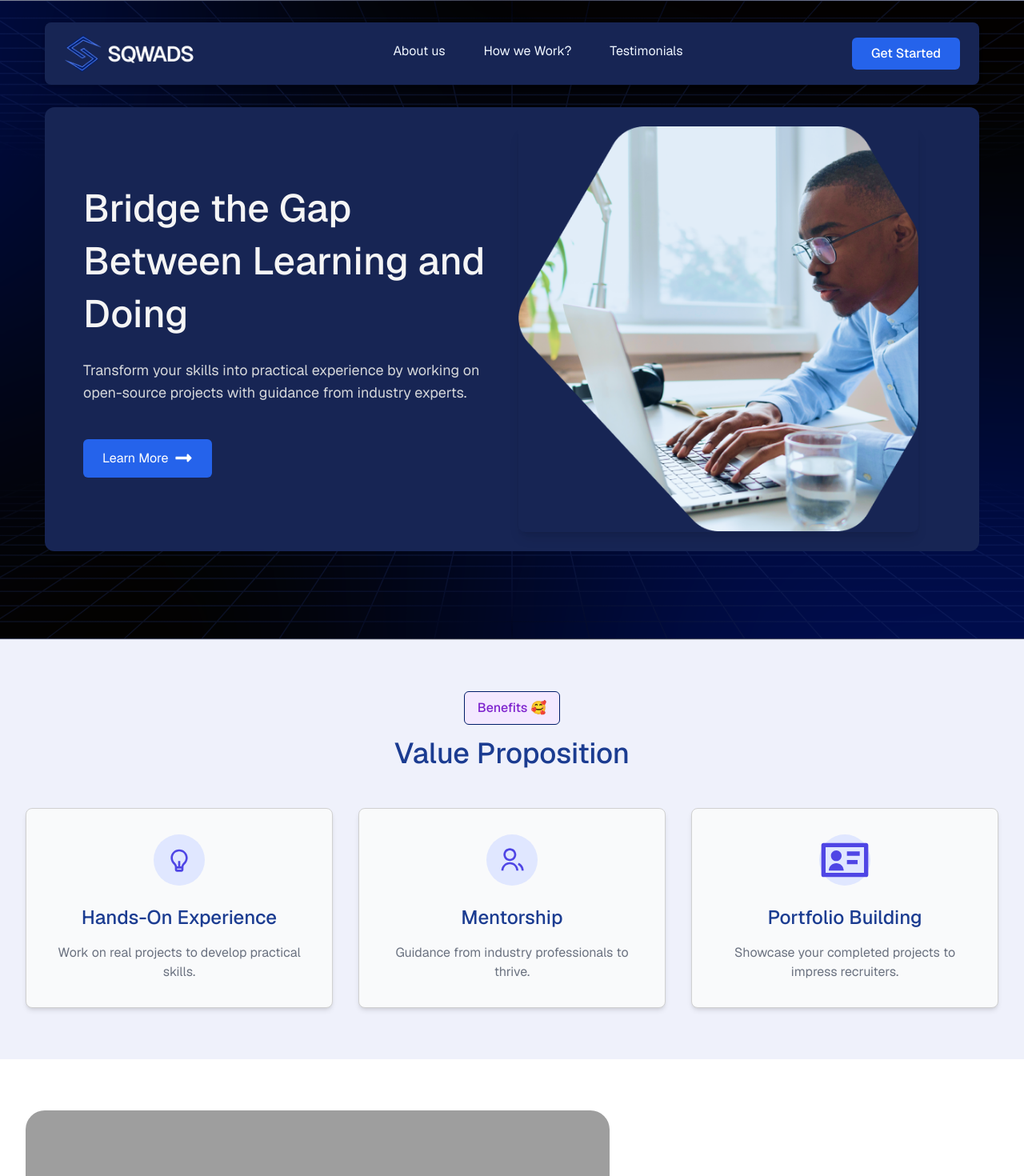
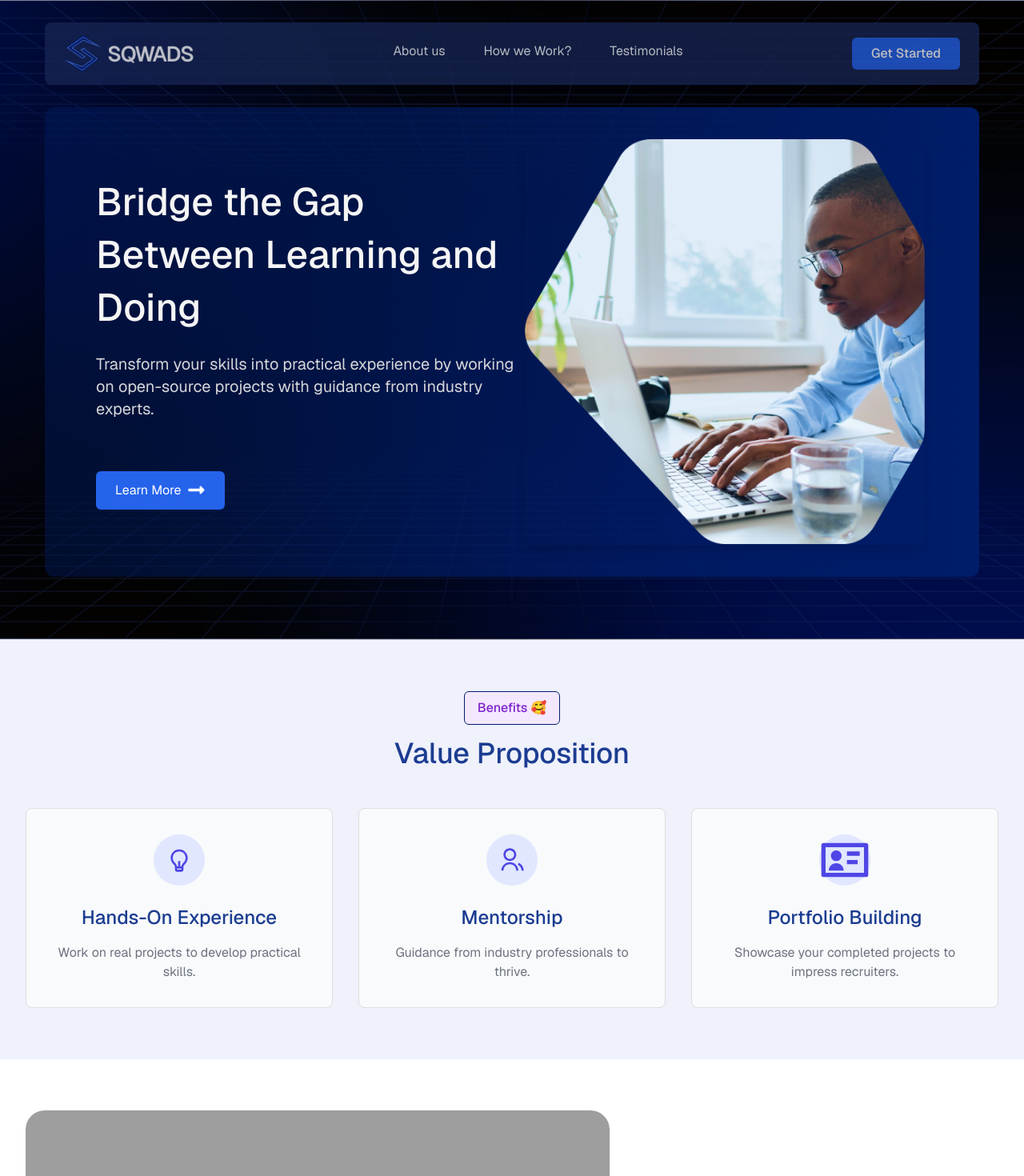
Before and after one commit to Sqwads/FE, a Next.js app: page / in a window 1280 px wide. Shown: the top 1470 px of the page at 80% size. Built offline with nearby package versions, Linux system fonts and the light colour scheme; grey boxes are pictures that could not be loaded.

Commit message:
fixing color inconsistencies

```diff
--- a/app/page.tsx
+++ b/app/page.tsx
@@ -9,7 +9,7 @@ import Value from "@/components/home/Value";
 export default function Home() {
   return (
     <>
-      <div className=" hero-bg min-h-screen py-4 lg:py-7 px-2 md:px-5 lg:px-14" style={{backgroundImage: 'url("/images/Sqwads-bg.svg")'}}>
+      <div className=" hero-bg  min-h-screen py-4 lg:py-7 px-2 md:px-5 lg:px-14" style={{backgroundImage: 'url("/images/Sqwads-bg.svg")'}}>
         <Navbar />
         <Hero />
       </div>
--- a/components/home/Hero.tsx
+++ b/components/home/Hero.tsx
@@ -4,8 +4,9 @@ import { FaLongArrowAltRight } from "react-icons/fa"
 const Hero = () => {
   return (
     <section
+    style={{background: 'linear-gradient(270deg, #001D69 0%, rgba(0, 29, 105, 0.4) 100%)'}}
       className=" flex flex-col lg:flex-row items-center justify-between align-item-center
-          px-6 py-10 lg:px-12 lg:py-6 gap-y-5 w-full bg-blue-950 text-white rounded-xl">
+          px-6  py-10 lg:px-16 lg:py-10 gap-y-5 w-full text-white rounded-xl">
 
       {/* {Left Content} */}
       <div className="flex flex-col items-start gap-6 max-w-xl">
@@ -14,7 +15,7 @@ const Hero = () => {
           Bridge the Gap Between <span className="text-light_blue">Learning</span> and <span className="text-light_blue">Doing</span>
         </h1>
 
-        <p className="lg:text-lg text-base text-[#D5D7DA] mb-5">
+        <p className="lg:text-xl text-base text-[#D5D7DA] lg:mb-10 mb-5">
           Transform your skills into practical experience by working on open-source projects with guidance from industry experts.
         </p>
 
--- a/components/home/Navbar.tsx
+++ b/components/home/Navbar.tsx
@@ -6,7 +6,7 @@ import Button from "../Button"
 const Navbar = () => {
   return (
     <nav
-      className="flexBetween
+      className="flexBetween opacity-75
           px-6 py-4 bg-blue-950 rounded-lg relative z-30 mb-7 shadow-md"
     >
       <Link href='/'>
--- a/components/home/Value.tsx
+++ b/components/home/Value.tsx
@@ -18,7 +18,7 @@ const Value = () => {
           {/* Cards Section */}
           <div className="mt-12 grid gap-8 lg:grid-cols-3">
             {/* Card 1 */}
-            <div className="flex flex-col items-center bg-gray-50 p-8 rounded-lg shadow-md border border-[#D1D1D1]">
+            <div className="flex flex-col items-center bg-gray-50 p-8 rounded-lg  border border-[#dfdede]">
               <div className="flex items-center justify-center w-16 h-16 bg-indigo-100 text-indigo-600 rounded-full mb-6">
                 {/* Icon */}
                 <svg
@@ -39,7 +39,7 @@ const Value = () => {
             </div>
 
             {/* Card 2 */}
-            <div className="flex flex-col items-center bg-gray-50 p-8 rounded-lg shadow-md border border-[#D1D1D1]">
+            <div className="flex flex-col items-center bg-gray-50 p-8 rounded-lg  border border-[#dfdede]">
               <div className="flex items-center justify-center w-16 h-16 bg-indigo-100 text-indigo-600 rounded-full mb-6">
                 <svg
                   xmlns="http://www.w3.org/2000/svg"
@@ -59,7 +59,7 @@ const Value = () => {
             </div>
 
             {/* Card 3 */}
-            <div className="flex flex-col items-center bg-gray-50 p-8 rounded-lg shadow-md border border-[#D1D1D1]">
+            <div className="flex flex-col items-center bg-gray-50 p-8 rounded-lg  border border-[#dfdede]">
               <div className="flex items-center justify-center w-16 h-16 bg-indigo-100 text-indigo-600 rounded-full mb-6">
               <svg xmlns="http://www.w3.org/2000/svg" viewBox="0 0 24 24" fill="currentColor"><path d="M3 6H21V18H3V6ZM2 4C1.44772
                4 1 4.44772 1 5V19C1 19.5523 1.44772 20 2 20H22C22.5523 20 23 19.5523 23 19V5C23 4.44772 22.5523 4 22 4H2ZM13
```
